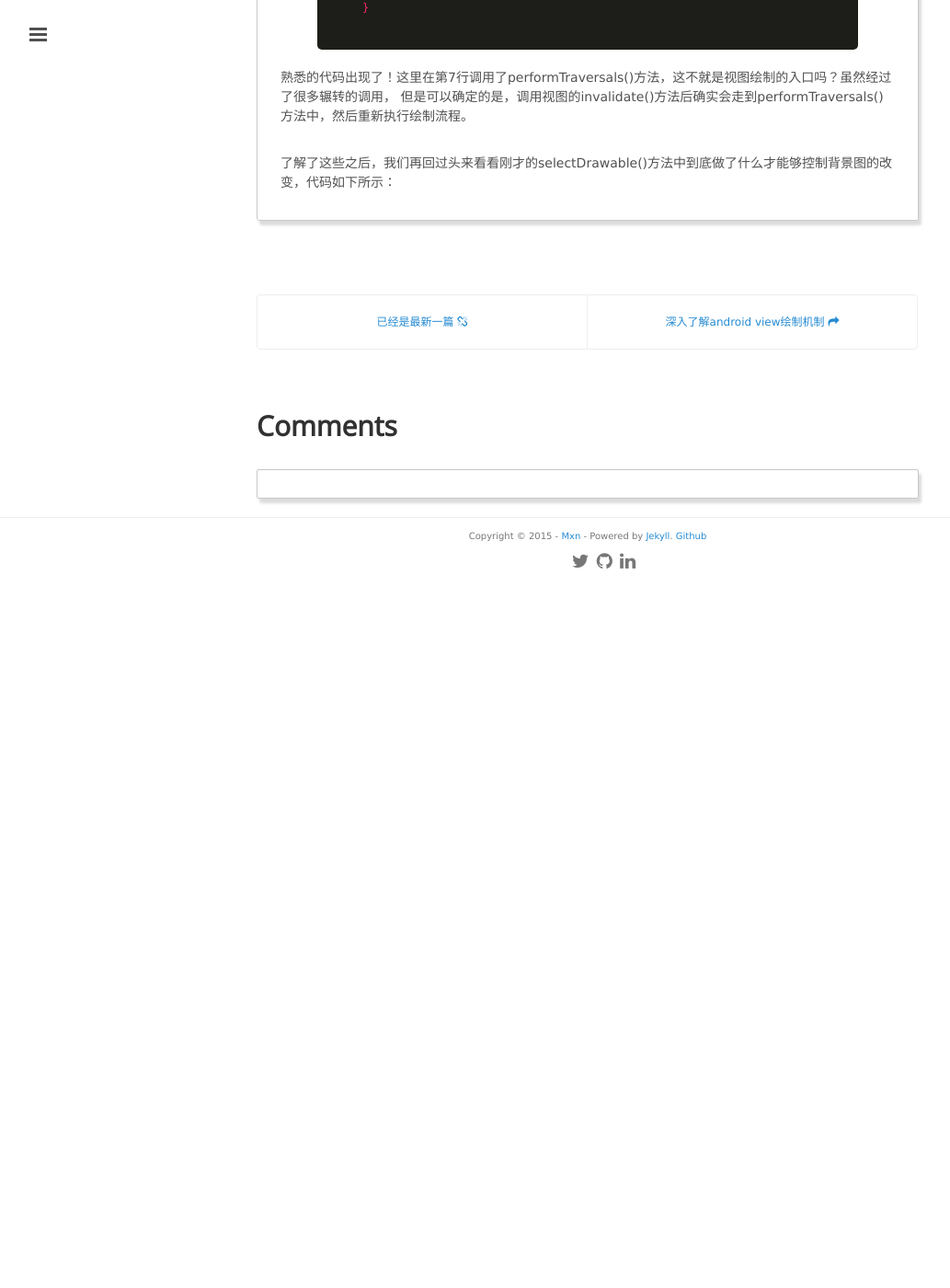
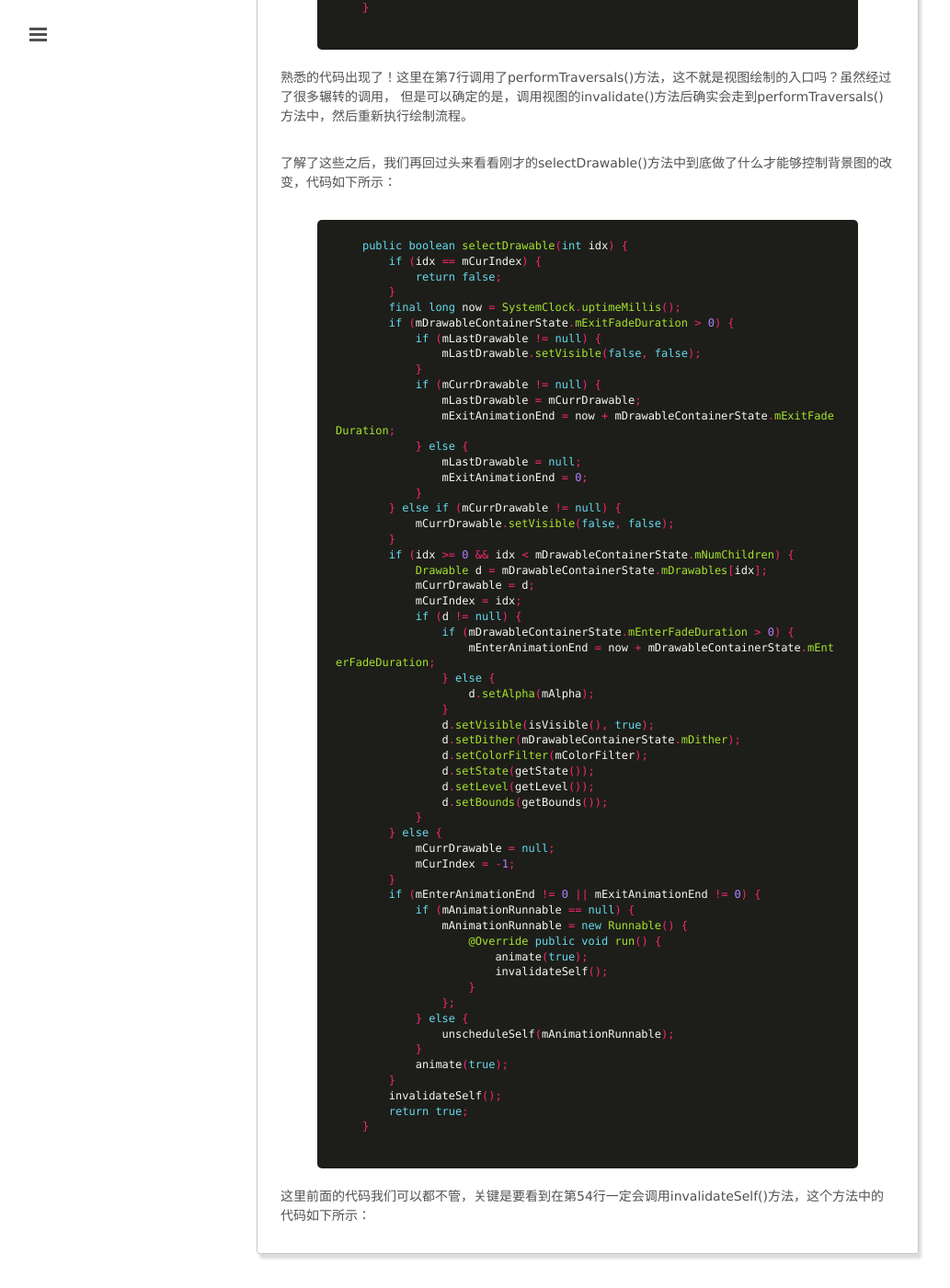
Before and after one commit to mxn21/mxn21.github.io, a Jekyll site: the page built from _posts/2015-7-16-android view状态及重绘流程分析.md, in a window 1280 px wide and 1400 px high, scrolled down 6442 px. Shown: the whole window at 92% size, without its empty margins (1-1034 px from the left). Built offline with Jekyll 4.4.1, drawn with Linux system fonts in a browser that asks for light colours; Markdown is read by kramdown in place of the engine named in the settings; comment, search, counter and statistics services are not loaded; before the commit the page ends 7077 px from its top, so only the background shows below that.

Commit message:
23423
234234

```diff
--- a/_posts/2015-7-16-android view状态及重绘流程分析.md
+++ b/_posts/2015-7-16-android view状态及重绘流程分析.md
@@ -282,3 +282,64 @@
 但是可以确定的是，调用视图的invalidate()方法后确实会走到performTraversals()方法中，然后重新执行绘制流程。
 
 了解了这些之后，我们再回过头来看看刚才的selectDrawable()方法中到底做了什么才能够控制背景图的改变，代码如下所示：
+
+    {% highlight java  %}
+    public boolean selectDrawable(int idx) {
+        if (idx == mCurIndex) {
+            return false;
+        }
+        final long now = SystemClock.uptimeMillis();
+        if (mDrawableContainerState.mExitFadeDuration > 0) {
+            if (mLastDrawable != null) {
+                mLastDrawable.setVisible(false, false);
+            }
+            if (mCurrDrawable != null) {
+                mLastDrawable = mCurrDrawable;
+                mExitAnimationEnd = now + mDrawableContainerState.mExitFadeDuration;
+            } else {
+                mLastDrawable = null;
+                mExitAnimationEnd = 0;
+            }
+        } else if (mCurrDrawable != null) {
+            mCurrDrawable.setVisible(false, false);
+        }
+        if (idx >= 0 && idx < mDrawableContainerState.mNumChildren) {
+            Drawable d = mDrawableContainerState.mDrawables[idx];
+            mCurrDrawable = d;
+            mCurIndex = idx;
+            if (d != null) {
+                if (mDrawableContainerState.mEnterFadeDuration > 0) {
+                    mEnterAnimationEnd = now + mDrawableContainerState.mEnterFadeDuration;
+                } else {
+                    d.setAlpha(mAlpha);
+                }
+                d.setVisible(isVisible(), true);
+                d.setDither(mDrawableContainerState.mDither);
+                d.setColorFilter(mColorFilter);
+                d.setState(getState());
+                d.setLevel(getLevel());
+                d.setBounds(getBounds());
+            }
+        } else {
+            mCurrDrawable = null;
+            mCurIndex = -1;
+        }
+        if (mEnterAnimationEnd != 0 || mExitAnimationEnd != 0) {
+            if (mAnimationRunnable == null) {
+                mAnimationRunnable = new Runnable() {
+                    @Override public void run() {
+                        animate(true);
+                        invalidateSelf();
+                    }
+                };
+            } else {
+                unscheduleSelf(mAnimationRunnable);
+            }
+            animate(true);
+        }
+        invalidateSelf();
+        return true;
+    }
+    {% endhighlight %}
+
+这里前面的代码我们可以都不管，关键是要看到在第54行一定会调用invalidateSelf()方法，这个方法中的代码如下所示：
```
